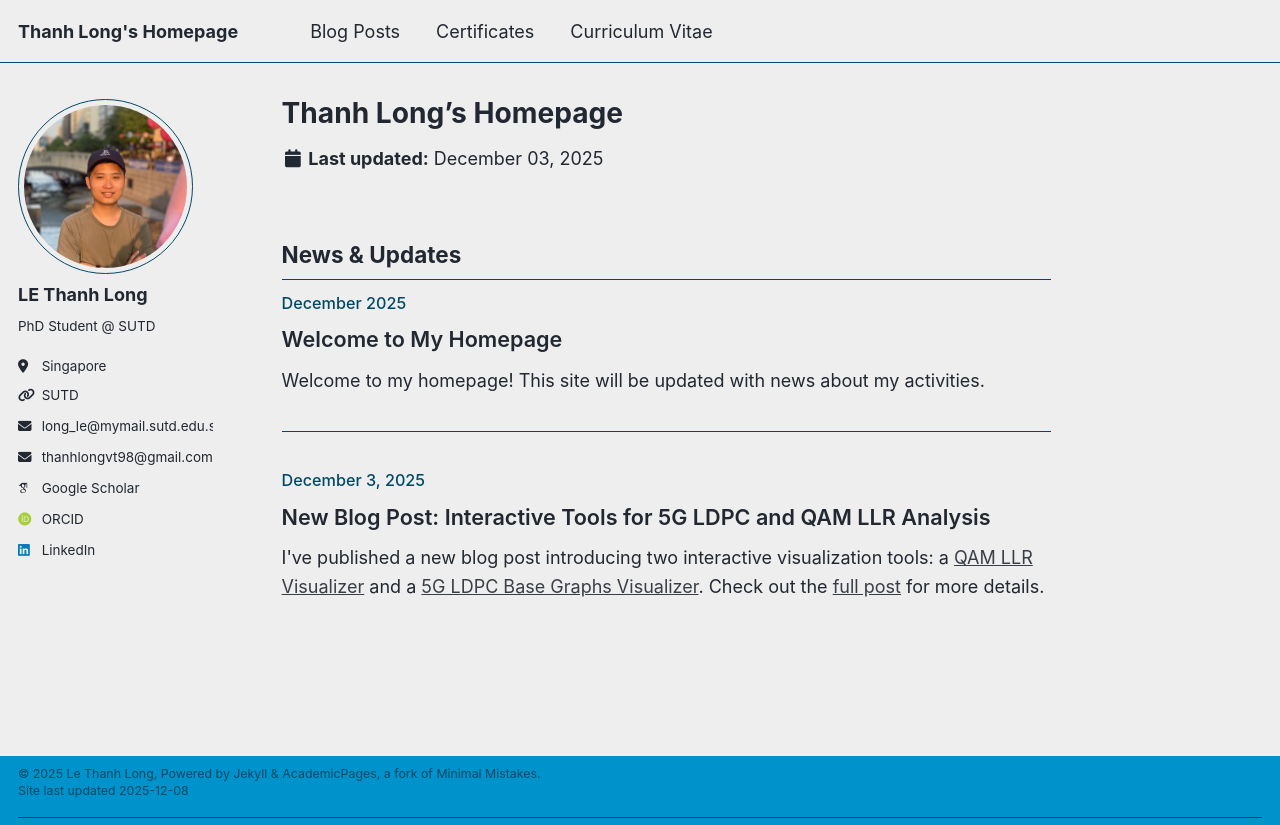
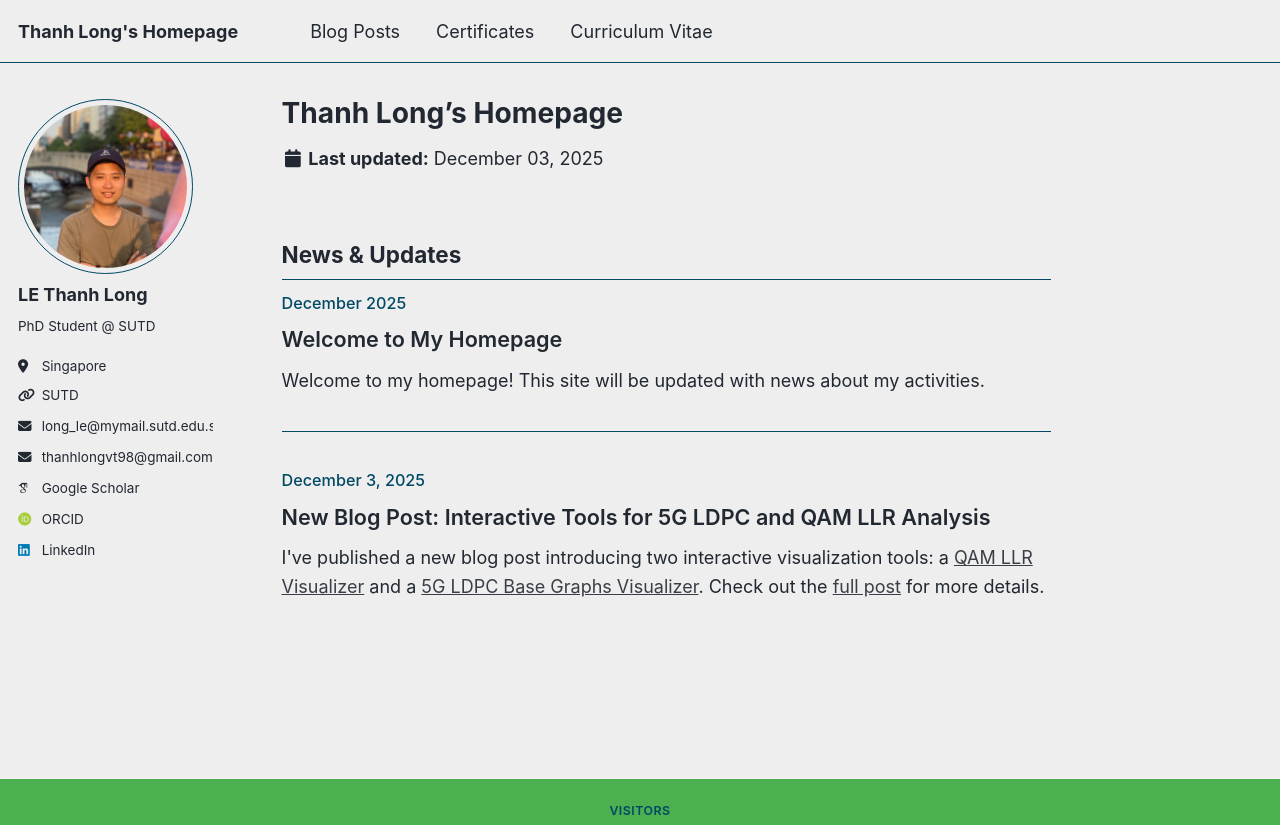
Before and after one commit to thanhlongvt98/thanhlongvt98.github.io, a Jekyll site: the page built from _pages/about.md, in a window 1280 px wide and 1054 px high. Shown: the top 825 px of the window. Built offline with Jekyll 4.4.1, drawn with Linux system fonts in a browser that asks for light colours; some web fonts are replaced; a script bundle is joined from its source files by our own code; library files that are not in the unit come from our copies; grey boxes are pictures that could not be loaded.

Commit message:
add flag counter

```diff
--- a/_includes/footer.html
+++ b/_includes/footer.html
@@ -1,9 +1,4 @@
 {% include base_path %}
-
-<div class="page__footer-copyright">
-  &copy; {{ site.time | date: '%Y' }} {{ site.name | default: site.title }}, {{ site.data.ui-text[site.locale].powered_by | default: "Powered by" }} <a href="https://jekyllrb.com" rel="nofollow">Jekyll</a> &amp; <a href="https://github.com/academicpages/academicpages.github.io">AcademicPages</a>, a fork of <a href="https://mademistakes.com/work/minimal-mistakes-jekyll-theme/" rel="nofollow">Minimal Mistakes</a>.<br />
-  Site last updated {{ "now" | date: '%Y-%m-%d' }}
-</div>
 
 <div class="page__footer-visitors">
   <div class="visitor-counter-container">
@@ -11,3 +6,7 @@
     <a href="https://info.flagcounter.com/CXlI"><img src="https://s01.flagcounter.com/count2/CXlI/bg_FFFFFF/txt_000000/border_CCCCCC/columns_2/maxflags_10/viewers_0/labels_0/pageviews_0/flags_0/percent_0/" alt="Flag Counter" border="0"></a>
   </div>
 </div>
+
+<div class="page__footer-copyright">
+  Site last updated {{ "now" | date: '%Y-%m-%d' }}
+</div>
--- a/_sass/layout/_footer.scss
+++ b/_sass/layout/_footer.scss
@@ -4,7 +4,7 @@
 
 .page__footer {
   @include clearfix;
-  background-color: var(--global-footer-bg-color);
+  background-color: #4CAF50;
   color: var(--global-text-color-light);
 
   float: left;
@@ -60,8 +60,11 @@
 .page__footer-copyright {
   font-family: $global-font-family;
   font-size: $type-size-7;
+  margin-top: 0.5em;
   margin-bottom: 0.5em;
   line-height: 1.4;
+  text-align: center;
+  color: var(--global-text-color-light);
 }
 
 .page__footer-follow {
@@ -98,9 +101,8 @@
 }
 
 .page__footer-visitors {
-  margin-top: 1em;
+  margin-top: 0.5em;
   padding-top: 0.5em;
-  border-top: 1px solid var(--global-border-color);
   text-align: center;
   width: 100%;
 
@@ -110,7 +112,7 @@
     max-width: 800px;
     margin: 0 auto;
     padding: 0.3em;
-    background-color: var(--global-footer-bg-color);
+    background-color: transparent;
     border-radius: 4px;
 
     .visitor-counter-title {
```
